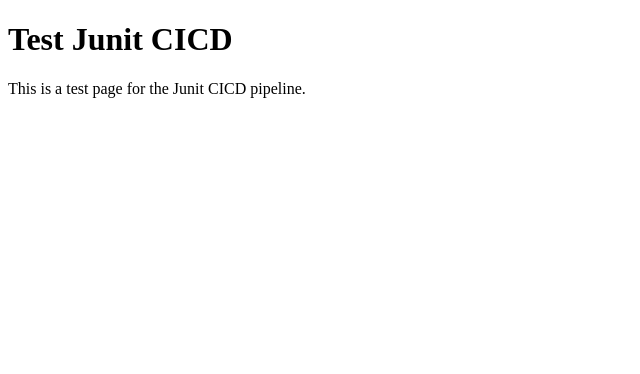
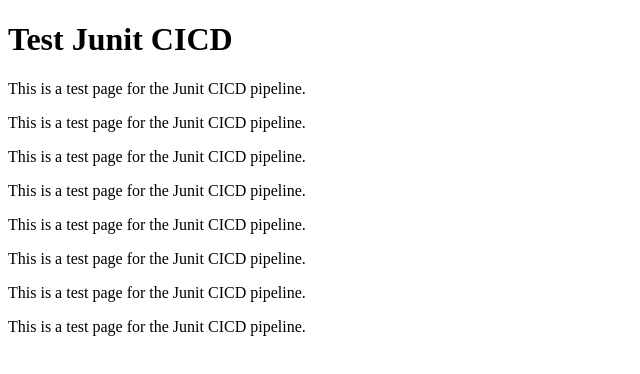
Before and after one commit to GaTcha-Sama/Test-Junit-CICD, a plain HTML site: page web/index.html in a window 1280 px wide. Shown: the whole page, without its empty margins (0-640 px from the left). Drawn offline with Linux system fonts and the light colour scheme.

Commit message:
Test 13h57

```diff
--- a/web/index.html
+++ b/web/index.html
@@ -9,5 +9,12 @@
 <body>
     <h1>Test Junit CICD</h1>
     <p>This is a test page for the Junit CICD pipeline.</p>
+    <p>This is a test page for the Junit CICD pipeline.</p>
+    <p>This is a test page for the Junit CICD pipeline.</p>
+    <p>This is a test page for the Junit CICD pipeline.</p>
+    <p>This is a test page for the Junit CICD pipeline.</p>
+    <p>This is a test page for the Junit CICD pipeline.</p>
+    <p>This is a test page for the Junit CICD pipeline.</p>
+    <p>This is a test page for the Junit CICD pipeline.</p>
 </body>
 </html>
```
